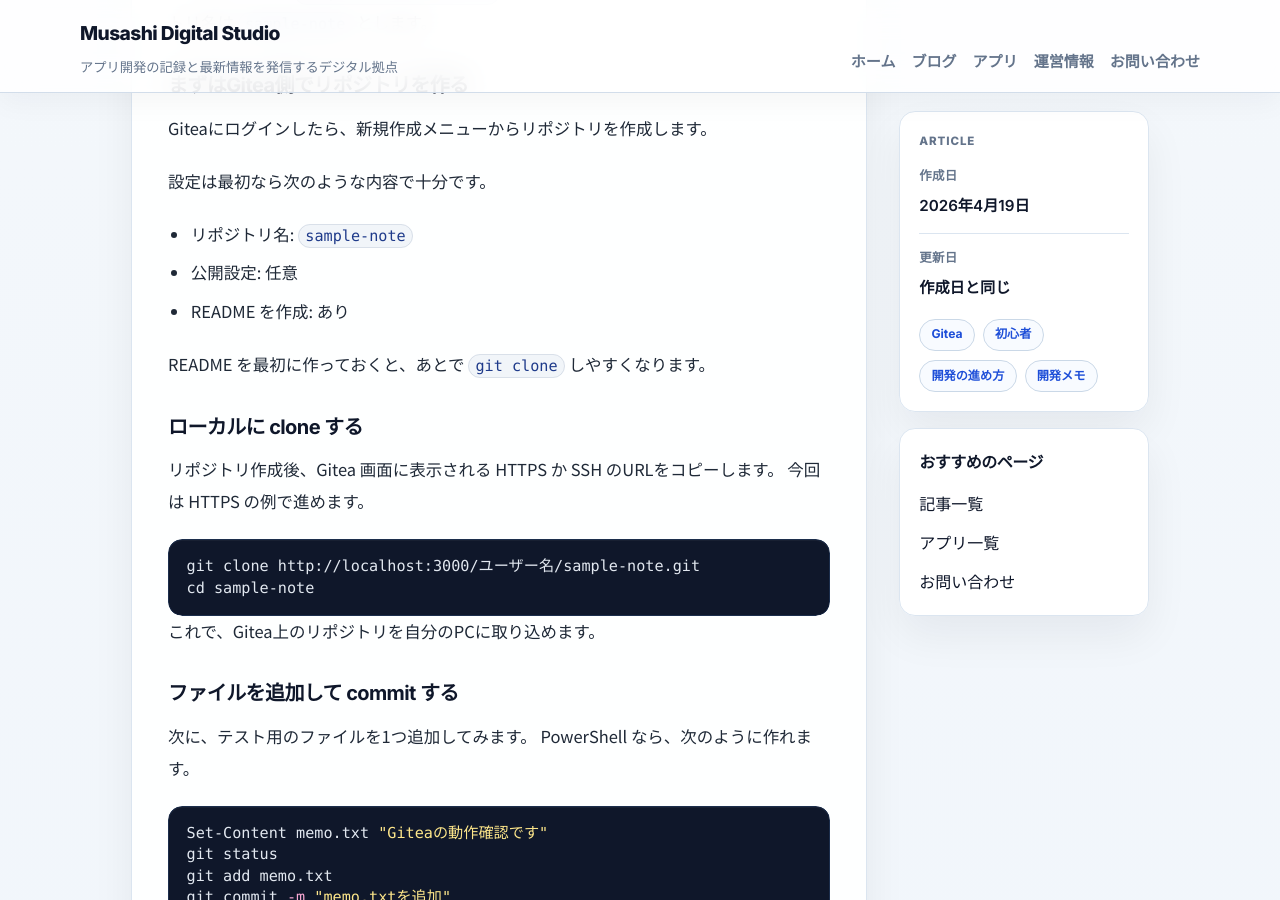
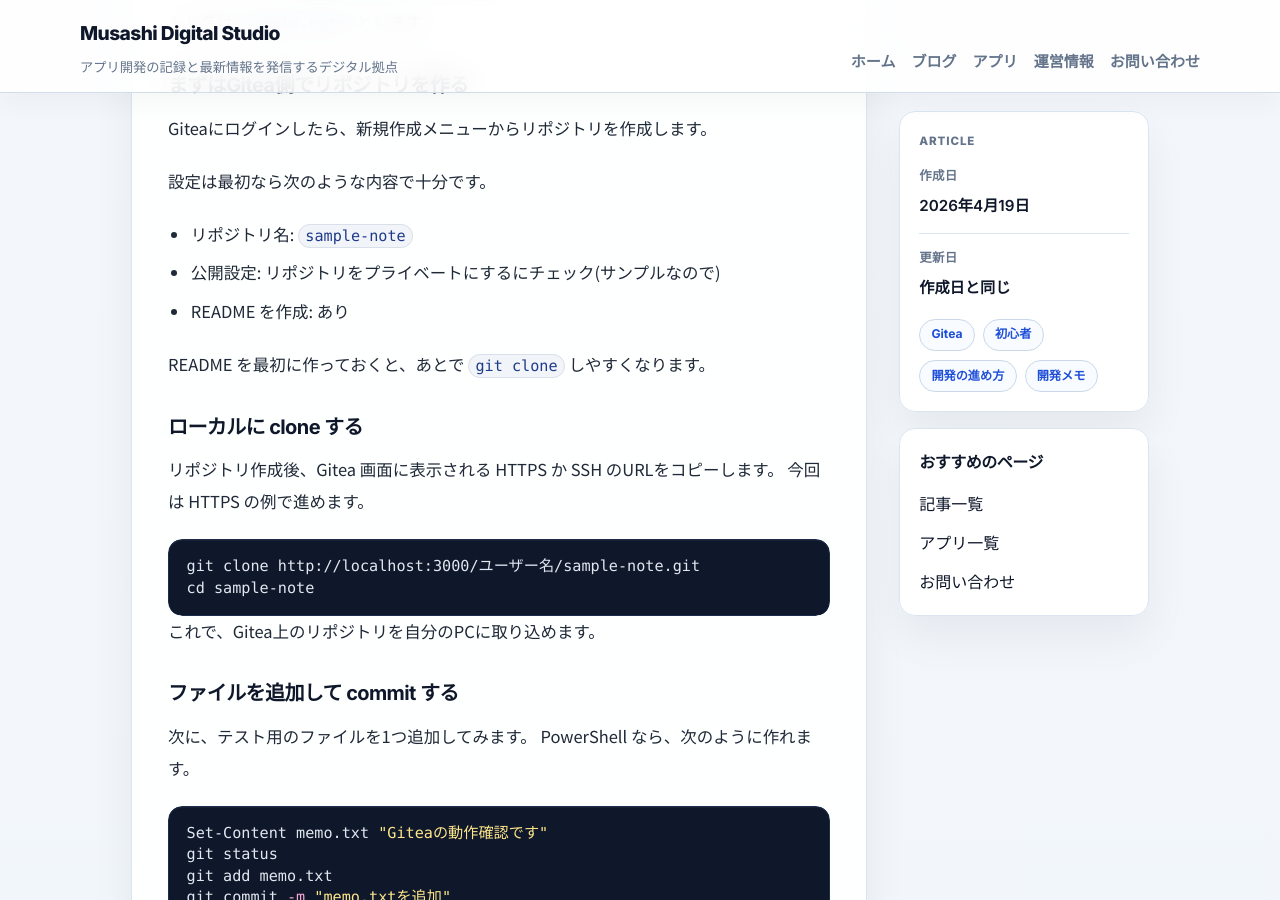
Before and after one commit to yasuhiro-toyoda/yasuhiro-toyoda.github.io, a Jekyll site: the page built from _posts/2026-04-20-gitea-usage-example-for-beginners.md, in a window 1280 px wide and 900 px high, scrolled down 1165 px. Built offline with Jekyll 4.4.1, drawn with Linux system fonts in a browser that asks for light colours.

Commit message:
Update repository settings in usage example

```diff
--- a/_posts/2026-04-20-gitea-usage-example-for-beginners.md
+++ b/_posts/2026-04-20-gitea-usage-example-for-beginners.md
@@ -39,7 +39,7 @@ Giteaにログインしたら、新規作成メニューからリポジトリを
 設定は最初なら次のような内容で十分です。
 
 - リポジトリ名: `sample-note`
-- 公開設定: 任意
+- 公開設定: リポジトリをプライベートにするにチェック(サンプルなので)
 - README を作成: あり
 
 README を最初に作っておくと、あとで `git clone` しやすくなります。
```
